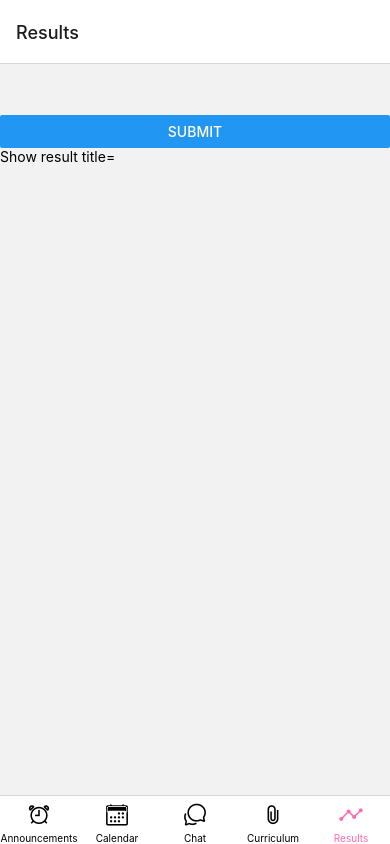
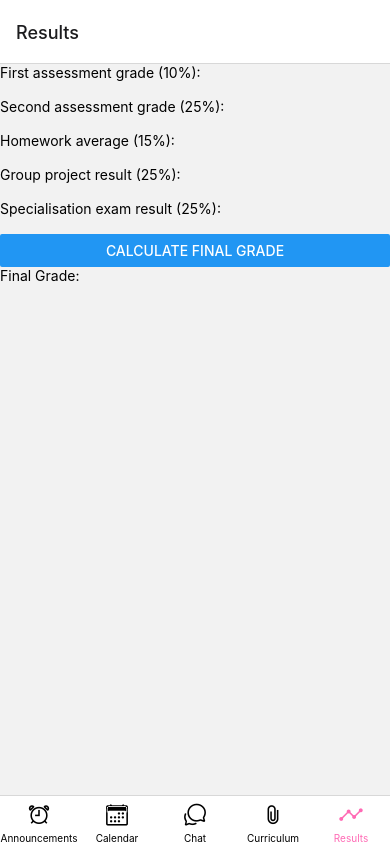
Before and after one commit to marshjaja/CFG-Mobile-Dev-Master-Final-Project, a React Native app in the folder CFGAppShareProject/CFGMaster_Group2_MobileAppProject/: screen /Results in a window 390 px wide. Built offline with nearby package versions, Linux system fonts and the light colour scheme.

Commit message:
using useState hook to show final result

```diff
--- a/CFGAppShareProject/CFGMaster_Group2_MobileAppProject/src/screens/ResultsScreen.js
+++ b/CFGAppShareProject/CFGMaster_Group2_MobileAppProject/src/screens/ResultsScreen.js
@@ -1,9 +1,11 @@
 import React from "react";
 import { styleSheet, Button, TextInput, View, Text } from "react-native";
 import { Formik } from "formik";
+import { useState } from "react";
 
 export default function Form() {
-  var result;
+  const [finalGrade, setFinalGrade] = useState("");
+
   return (
     <View>
       <Formik
@@ -11,38 +13,63 @@ export default function Form() {
           value1: " ",
           value2: " ",
           value3: " ",
+          value4: " ",
+          value5: " ",
         }}
         onSubmit={(values) => {
-          var result =
-            Number(values.value1) +
-            Number(values.value2) +
-            Number(values.value3);
-          console.log(result);
-          return result;
+          var result = Math.round(
+            (Number(values.value1) * 1 +
+              Number(values.value2) * 2.5 +
+              Number(values.value3) * 1.5 +
+              Number(values.value4) * 2.5 +
+              Number(values.value5) * 2.5) /
+              10
+          );
+          setFinalGrade(result);
         }}
       >
         {(props) => (
           <View>
+            <Text>First assessment grade (10%):</Text>
             <TextInput
               placeholder="value1"
               onChangeText={props.handleChange("value1")}
               value={props.values.value1}
               keyboardType="numeric"
             />
+            <Text>Second assessment grade (25%):</Text>
             <TextInput
               placeholder="value2"
               onChangeText={props.handleChange("value2")}
               value={props.values.value2}
               keyboardType="numeric"
             />
+            <Text>Homework average (15%):</Text>
             <TextInput
               placeholder="value3"
               onChangeText={props.handleChange("value3")}
               value={props.values.value3}
               keyboardType="numeric"
             />
-            <Button title="submit" onPress={props.handleSubmit}></Button>
-            <Text>Show result title={result}</Text>
+            <Text>Group project result (25%):</Text>
+            <TextInput
+              placeholder="value4"
+              onChangeText={props.handleChange("value4")}
+              value={props.values.value4}
+              keyboardType="numeric"
+            />
+            <Text>Specialisation exam result (25%):</Text>
+            <TextInput
+              placeholder="value5"
+              onChangeText={props.handleChange("value5")}
+              value={props.values.value5}
+              keyboardType="numeric"
+            />
+            <Button
+              title="calculate final grade"
+              onPress={props.handleSubmit}
+            ></Button>
+            <Text>Final Grade: {finalGrade}</Text>
           </View>
         )}
       </Formik>
```
